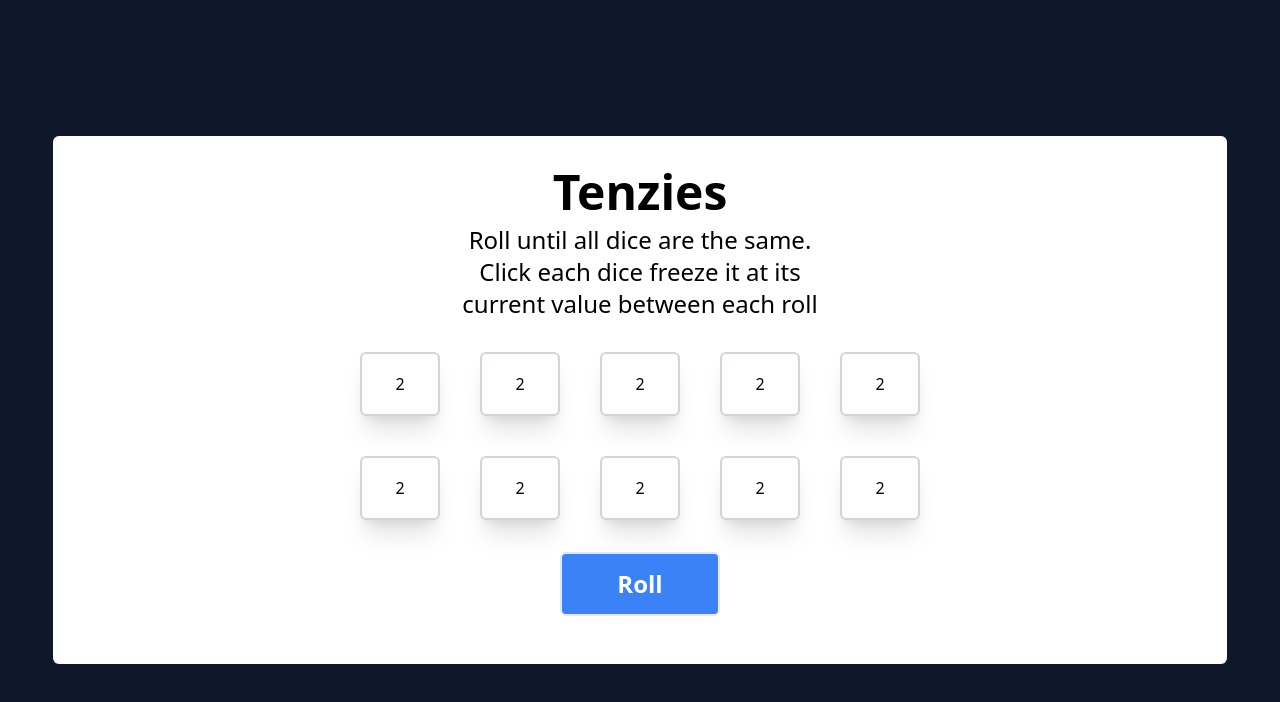
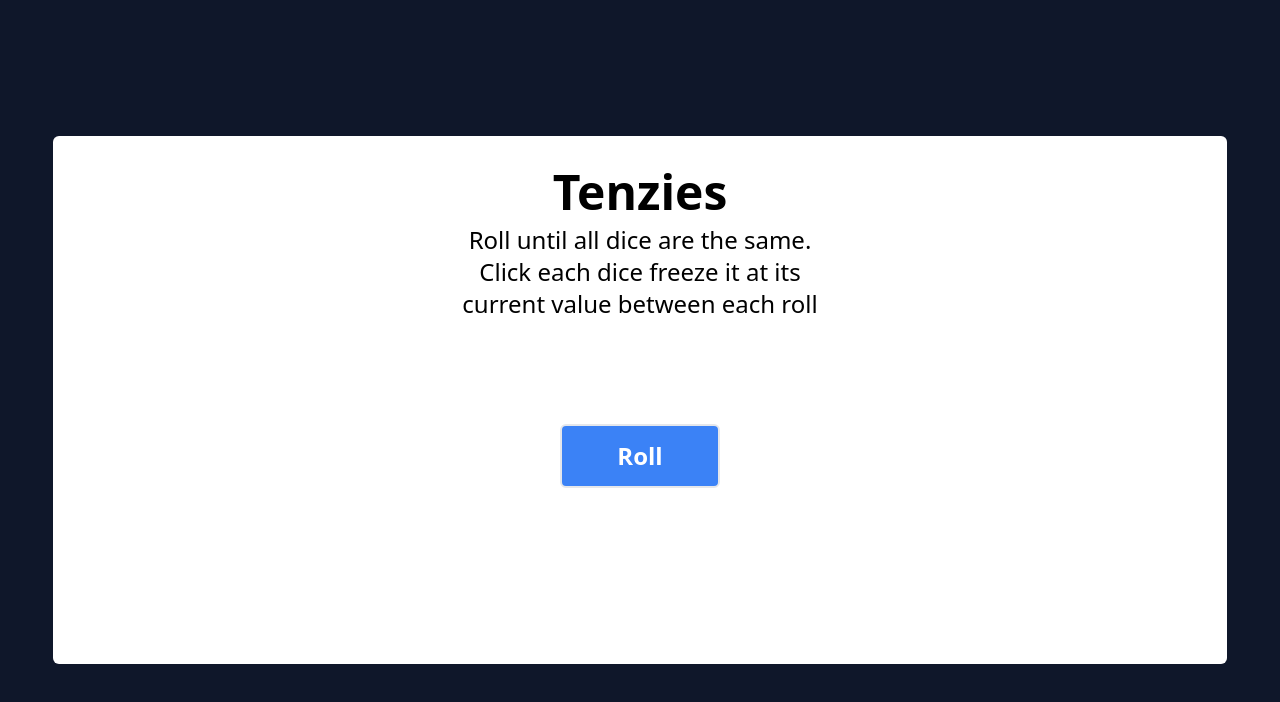
Before and after one commit to wzrdk3lly/tenzies-game, a React (Vite) app: page / in a window 1280 px wide. Shown: the top 702 px of the page. Built offline with nearby package versions, Linux system fonts and the light colour scheme.

Commit message:
ADD base dice roll functions

```diff
--- a/src/App.jsx
+++ b/src/App.jsx
@@ -1,23 +1,55 @@
 import { useState } from "react";
 import reactLogo from "./assets/react.svg";
+import diceData from "./diceData";
 
 function App() {
-  /*TODO List today
-  [] - add styling to dyce so that that the resemble the design
-  1. create state for the dice on numbers 1 through 10
-  2. crate a randomize function where all the dice are randomized
-  3. we can refactor the button code and place it in another file.
-  4. In the dice componenent we can iterate over the passed in randomized array and create a button
-     componen
-  5. the die state will be like this
-        const [die, setDie] = react.useState({
-            number: 1,
-            frozen: false,
-        })
+  /*
+  Todo:
+  [ ] - implement a randomize feature for the dice state
+  [ ] - once we can succesffully roll and randomize the dice, lets move dice to it's on component
+        - we can collect state of the app in the App componennt and then we can pass it down to children
 
-   6. when the app first loads randomly generate an array of numbers from the 1-10. Work on randomizing first and then freezing.
 
  */
+
+  // contains diceData array of object. Feature is disabled now
+  console.log(diceData);
+  const [dice, setDiece] = useState(diceData);
+
+  //  state for the dice
+  const [arrayOfNumbers, setArrayOfNumbers] = useState([]);
+
+  // currently this just pulls from an array that we generate.
+  // The next feature will need to include iterating theough dice data and setting each of the dice to be
+  // a random number
+  function rollEvent() {
+    let arr = [];
+    for (let i = 0; i <= 9; i++) {
+      arr[i] = Math.floor(Math.random() * 11);
+    }
+    setArrayOfNumbers(arr);
+
+    arrayOfNumbers;
+
+    console.log(arrayOfNumbers);
+  }
+
+  // When we want to display all the dice buttons we can just map through the dice state
+  // and set each button to be a dice.number
+
+  let diceElements = arrayOfNumbers.map((number) => {
+    // // setDie((prevDie) => {
+    // //   return {
+    // //     ...prevDie,
+    // //     number: number,
+    // //   };
+    // });
+    return (
+      <button className="bg-white rounded-md border-2 border-gray-300 hover:border-purple-500 w-20 h-16 shadow-xl">
+        {number}
+      </button>
+    );
+  });
 
   return (
     <main className="bg-slate-900 min-h-screen flex items-center justify-center">
@@ -36,40 +68,14 @@ function App() {
 
           <div className="flex justify-center">
             <div className=" grid grid-rows-2 grid-cols-5 gap-10">
-              <button className="bg-white rounded-md border-2 border-gray-300 hover:border-purple-500 w-20 h-16 shadow-xl">
-                2
-              </button>
-              <button className="bg-white rounded-md border-2 border-gray-300 hover:border-purple-500 w-20 h-16 shadow-xl">
-                2
-              </button>
-              <button className="bg-white rounded-md border-2 border-gray-300 hover:border-purple-500 w-20 h-16 shadow-xl">
-                2
-              </button>
-              <button className="bg-white rounded-md border-2 border-gray-300 hover:border-purple-500 w-20 h-16 shadow-xl">
-                2
-              </button>
-              <button className="bg-white rounded-md border-2 border-gray-300 hover:border-purple-500 w-20 h-16 shadow-xl">
-                2
-              </button>
-              <button className="bg-white rounded-md border-2 border-gray-300 hover:border-purple-500 w-20 h-16 shadow-xl">
-                2
-              </button>
-              <button className="bg-white rounded-md border-2 border-gray-300 hover:border-purple-500 w-20 h-16 shadow-xl">
-                2
-              </button>
-              <button className="bg-white rounded-md border-2 border-gray-300 hover:border-purple-500 w-20 h-16 shadow-xl">
-                2
-              </button>
-              <button className="bg-white rounded-md border-2 border-gray-300 hover:border-purple-500 w-20 h-16 shadow-xl">
-                2
-              </button>
-              <button className="bg-white rounded-md border-2 border-gray-300 hover:border-purple-500 w-20 h-16 shadow-xl">
-                2
-              </button>
+              {diceElements}
             </div>
           </div>
           <div className="flex justify-center">
-            <button className="bg-blue-500 w-40 h-16 border-2 hover:border-purple-500 rounded-md text-2xl font-bold text-white">
+            <button
+              className="bg-blue-500 w-40 h-16 border-2 hover:border-purple-500 rounded-md text-2xl font-bold text-white"
+              onClick={rollEvent}
+            >
               Roll
             </button>
           </div>
--- /dev/null
+++ b/src/diceData.jsx
@@ -0,0 +1,46 @@
+import React from "react";
+
+let data = [
+  {
+    frozen: false,
+    number: "",
+  },
+  {
+    frozen: false,
+    number: "",
+  },
+  {
+    frozen: false,
+    number: "",
+  },
+  {
+    frozen: false,
+    number: "",
+  },
+  {
+    frozen: false,
+    number: "",
+  },
+  {
+    frozen: false,
+    number: "",
+  },
+  {
+    frozen: false,
+    number: "",
+  },
+  {
+    frozen: false,
+    number: "",
+  },
+  {
+    frozen: false,
+    number: "",
+  },
+  {
+    frozen: false,
+    number: "",
+  },
+];
+
+export default data;
```
